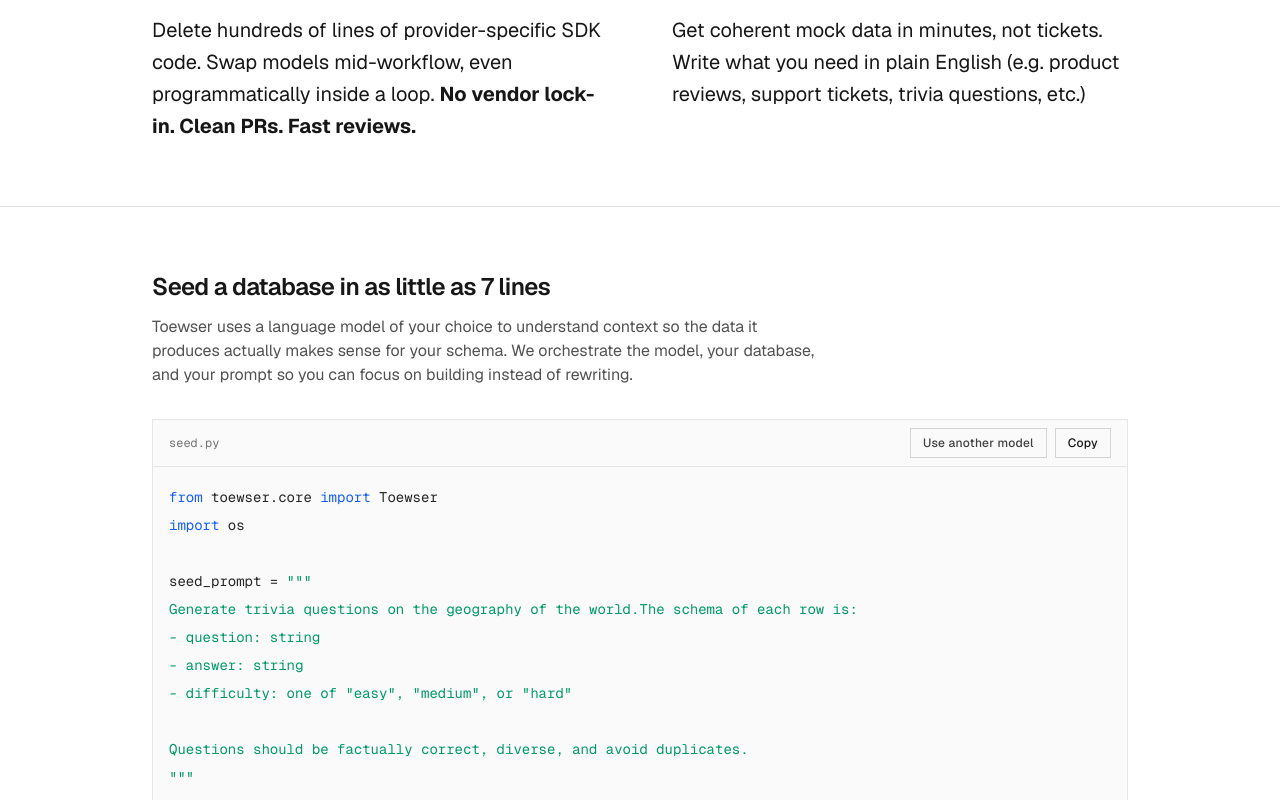
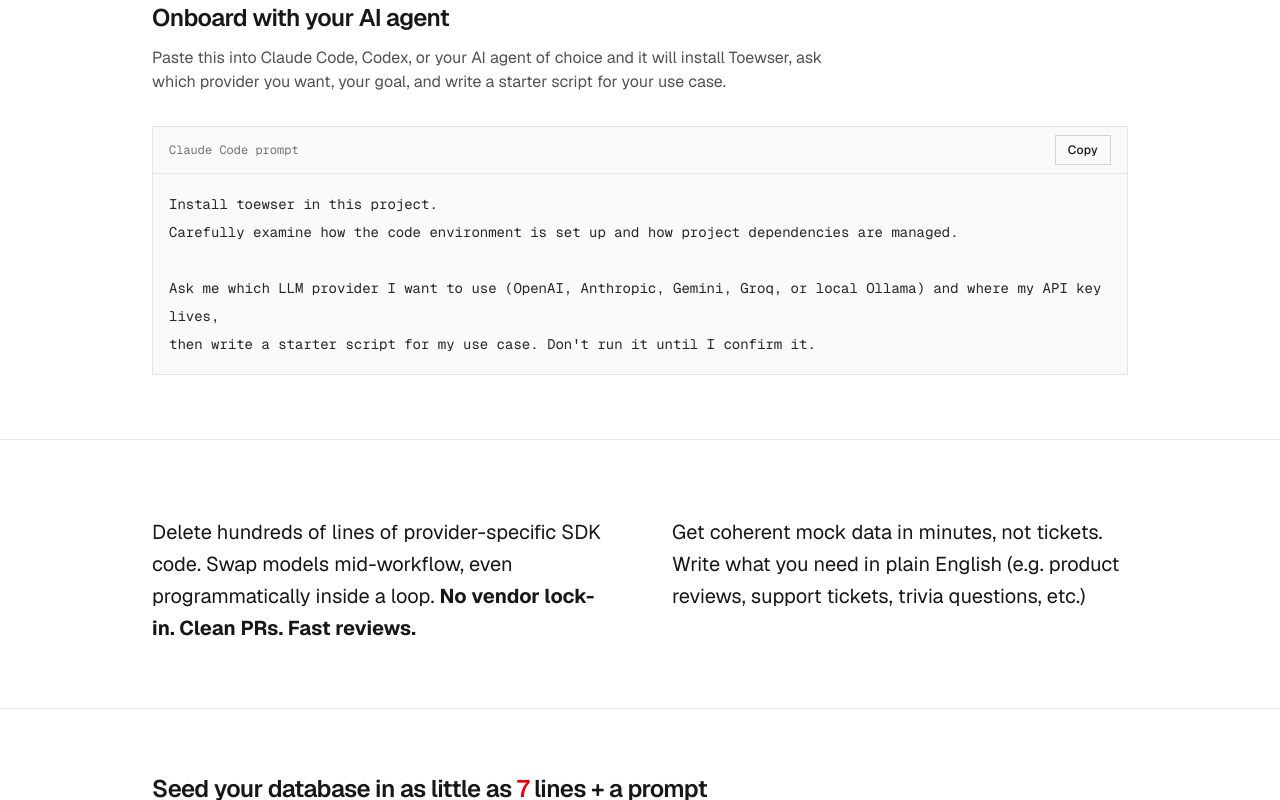
Before and after one commit to MightyTMZ/toewser-dev, a Next.js app: page / in a window 1280 px wide. Shown: the part 740-1540 px from the top of the page. Built offline with nearby package versions, Linux system fonts and the light colour scheme.

Commit message:
Move onboard with AI agent section to top to ensure action oriented landing

```diff
--- a/app/page.tsx
+++ b/app/page.tsx
@@ -4,13 +4,11 @@
 
 const INSTALL_CMD = "pip install toewser";
 
-const ONBOARDING_PROMPT = `Install toewser in this repo. Take into account he code env and also
+const ONBOARDING_PROMPT = `Install toewser in this project.
+Carefully examine how the code environment is set up and how project dependencies are managed.
 
-Ask me which LLM provider I want to use
-(OpenAI, Anthropic, Gemini, Groq, or local Ollama) and where my API key
-lives, then write a starter script that seeds a table matching the schema
-in this project with realistic synthetic data. Don't run it until I
-confirm the provider, model, and row count.`;
+Ask me which LLM provider I want to use (OpenAI, Anthropic, Gemini, Groq, or local Ollama) and where my API key lives,
+then write a starter script for my use case. Don't run it until I confirm it.`;
 
 const PAIN_POINTS = [
   {
@@ -63,7 +61,6 @@
           </div>
         </div>
       </header>
-
       <main className="flex-1">
         {/* Hero */}
         <section className="mx-auto max-w-5xl px-6 pt-20 pb-16 sm:pt-28 sm:pb-20">
@@ -95,6 +92,30 @@
           </p>
         </section>
 
+        {/* Agent onboarding */}
+        <section className="border-t border-neutral-200">
+          <div className="mx-auto max-w-5xl px-6 py-16">
+            <h2 className="text-2xl font-semibold tracking-tight">
+              Onboard with your AI agent
+            </h2>
+            <p className="mt-3 max-w-2xl text-neutral-600">
+              Paste this into Claude Code, Codex, or your AI agent of choice and it will install Toewser,
+              ask which provider you want, your goal, and write a starter script for your use case.
+            </p>
+            <div className="mt-8 border border-neutral-200 bg-neutral-50">
+              <div className="flex items-center justify-between border-b border-neutral-200 px-4 py-2">
+                <span className="font-mono text-xs text-neutral-500">
+                  Claude Code prompt
+                </span>
+                <CopyButton text={ONBOARDING_PROMPT} />
+              </div>
+              <pre className="overflow-x-auto whitespace-pre-wrap px-4 py-4 font-mono text-sm leading-7 text-neutral-800">
+                {ONBOARDING_PROMPT}
+              </pre>
+            </div>
+          </div>
+        </section>
+
         {/* Two audiences */}
         <section className="border-t border-neutral-200">
           <div className="mx-auto grid max-w-5xl gap-10 px-6 py-16 sm:grid-cols-2 sm:gap-16">
@@ -118,7 +139,7 @@
         <section className="border-t border-neutral-200">
           <div className="mx-auto max-w-5xl px-6 py-16">
             <h2 className="text-2xl font-semibold tracking-tight">
-              Seed a database in as little as 7 lines
+              Seed your database in as little as <span className="text-red-600">7</span> lines + a prompt
             </h2>
             <p className="mt-3 max-w-2xl text-neutral-600">
               Toewser uses a language model of your choice to understand context so the data it produces actually makes
@@ -213,30 +234,6 @@
           </div>
         </section>
 
-        {/* Claude Code onboarding */}
-        <section className="border-t border-neutral-200">
-          <div className="mx-auto max-w-5xl px-6 py-16">
-            <h2 className="text-2xl font-semibold tracking-tight">
-              Onboard with an agent instead of docs
-            </h2>
-            <p className="mt-3 max-w-2xl text-neutral-600">
-              Paste this into Claude Code and it will install Toewser, ask which
-              provider you want, and write a starter script scoped to your schema.
-            </p>
-            <div className="mt-8 border border-neutral-200 bg-neutral-50">
-              <div className="flex items-center justify-between border-b border-neutral-200 px-4 py-2">
-                <span className="font-mono text-xs text-neutral-500">
-                  Claude Code prompt
-                </span>
-                <CopyButton text={ONBOARDING_PROMPT} />
-              </div>
-              <pre className="overflow-x-auto whitespace-pre-wrap px-4 py-4 font-mono text-sm leading-7 text-neutral-800">
-                {ONBOARDING_PROMPT}
-              </pre>
-            </div>
-          </div>
-        </section>
-
         {/* Bottom CTA */}
         <section className="border-t border-neutral-200">
           <div className="mx-auto flex max-w-5xl flex-col items-start gap-6 px-6 py-20 sm:flex-row sm:items-center sm:justify-between">
```
